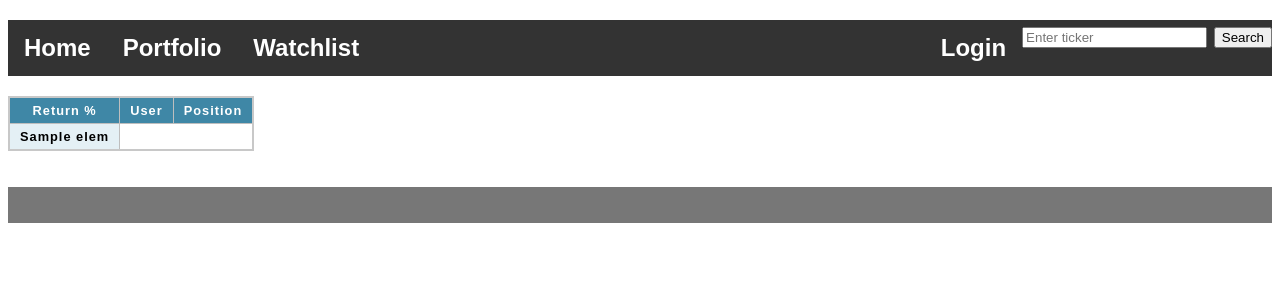
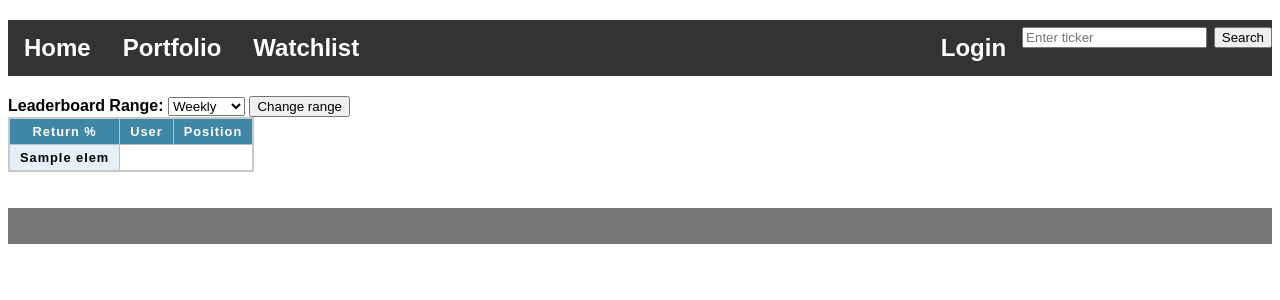
Before and after one commit to rywards/profstock, a Flask app: template templates/index.html in a window 1280 px wide. Shown: the part 159-459 px from the top of the page. Run offline with Flask 2, Linux system fonts and the light colour scheme; the template is opened without the code that fills it: most values are stand-ins (such as "Sample title", 1, 10 or a date in 2020).

Commit message:
Final push

```diff
--- a/templates/index.html
+++ b/templates/index.html
@@ -42,6 +42,17 @@
         </h2>
       </div>
         <div class="tickerinfo">
+          <!-- Form to change leaderboard range -->
+          <form action='/leaderboard' method="post">
+          <label for="Change range">Leaderboard Range: </label>
+            <select id="portfolios" name="daterange">
+                <option value="weekly">Weekly</option>
+                <option value="monthly">Monthly</option>
+                <option value="quarterly">Quarterly</option>
+                <option value="yearly">Yearly</option>
+            </select>
+            <input type="submit" name="change" value="Change range"/>
+          </form>
               <table class = "topusers">
                 <thead>
                   <tr>
```
